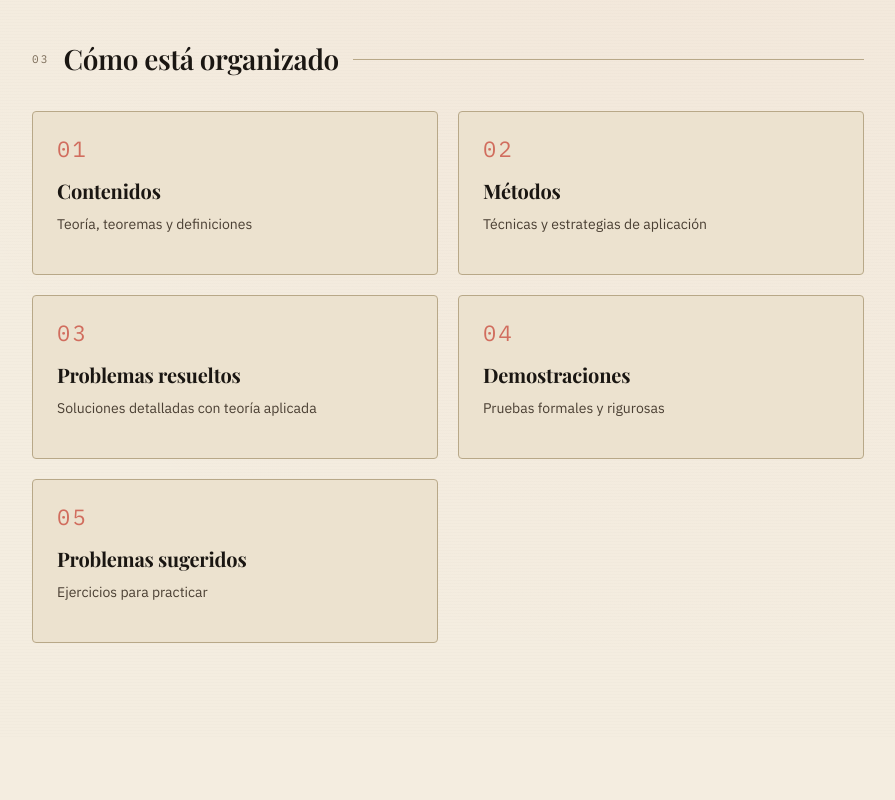
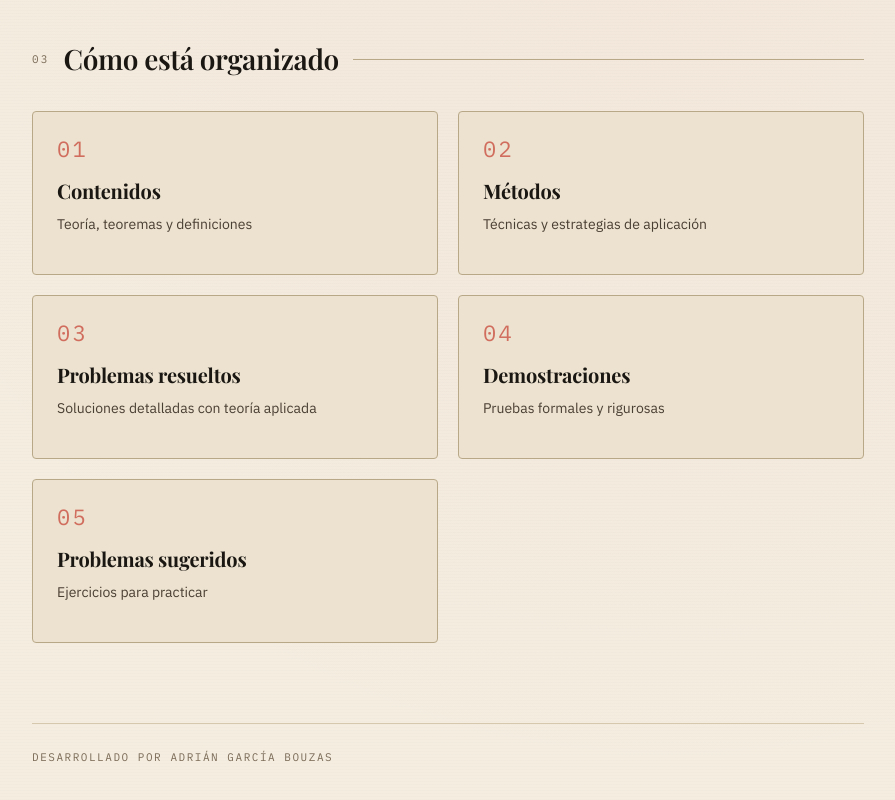
Before and after one commit to YoSoyAlguien900/olimpiada-mat, a Next.js app: page / in a window 1280 px wide. Shown: the part 1379-2179 px from the top of the page, without its empty margins (352-1247 px from the left). Before the commit the page ends 2118 px from the top, so only its background shows below. Built offline with nearby package versions, Linux system fonts and the light colour scheme; a web font is replaced by a local one.

Commit message:
Actualización de mi aplicación

```diff
--- a/src/app/page.tsx
+++ b/src/app/page.tsx
@@ -87,6 +87,19 @@ export default function HomePage() {
         ))}
       </div>
 
+      <footer style={{
+        marginTop: '80px',
+        paddingTop: '24px',
+        borderTop: '1px solid var(--rule-soft)',
+        fontFamily: 'var(--mono)',
+        fontSize: '11px',
+        letterSpacing: '0.14em',
+        textTransform: 'uppercase',
+        color: 'var(--ink-muted)',
+        opacity: 0.6,
+      }}>
+        Desarrollado por Adrián García Bouzas
+      </footer>
     </>
   );
 }
```
